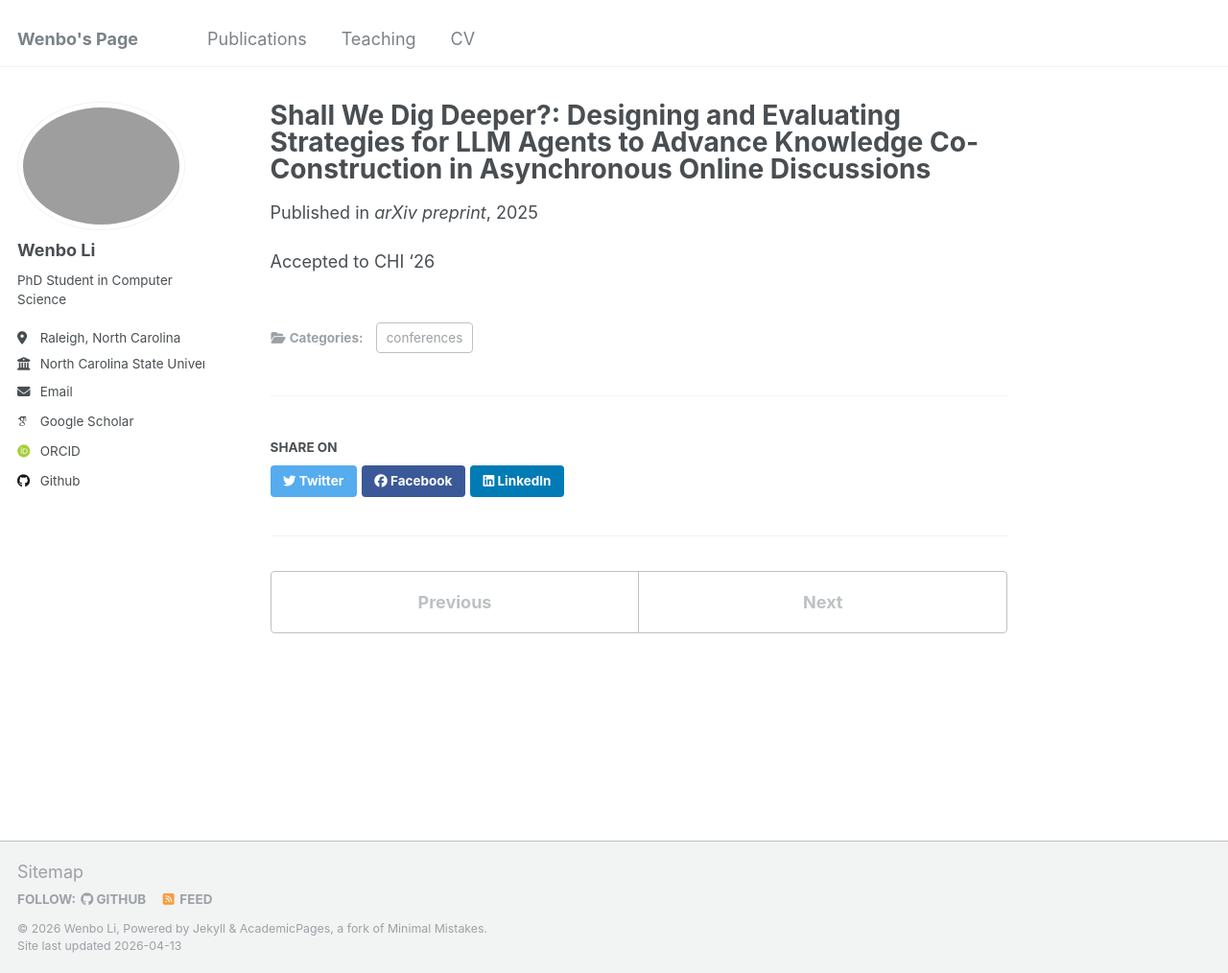
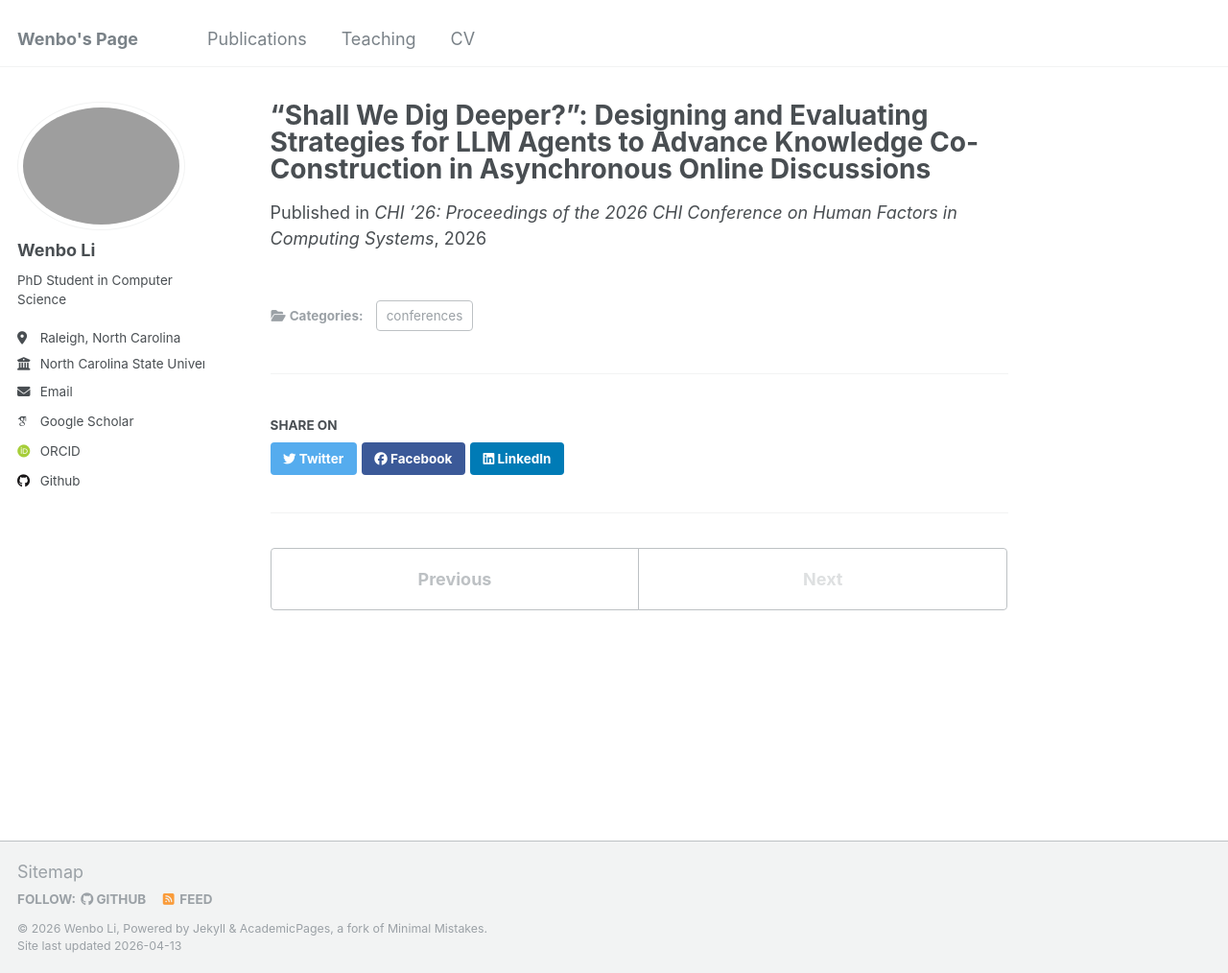
Before and after one commit to wlicb/me, a Jekyll site: the page built from _publications/2025-09-27-shall-we-dig-deeper.md, in a window 1280 px wide and 1014 px high. Shown: the whole window at 96% size. Built offline with Jekyll 4.4.1, drawn with Linux system fonts in a browser that asks for light colours; some web fonts are replaced.

Commit message:
Update publication details for 'Shall We Dig Deeper'

```diff
--- a/_publications/2025-09-27-shall-we-dig-deeper.md
+++ b/_publications/2025-09-27-shall-we-dig-deeper.md
@@ -1,12 +1,10 @@
 ---
-title: "Shall We Dig Deeper?: Designing and Evaluating Strategies for LLM Agents to Advance Knowledge Co-Construction in Asynchronous Online Discussions"
+title: "\"Shall We Dig Deeper?\": Designing and Evaluating Strategies for LLM Agents to Advance Knowledge Co-Construction in Asynchronous Online Discussions"
 collection: publications
 category: conferences
-permalink: /publication/2025-09-27-shall-we-dig-deeper
-excerpt: 'Presents and evaluates strategies for LLM agents to facilitate knowledge co-construction in asynchronous online discussions.'
-date: 2025-09-27
-venue: 'arXiv preprint'
-slidesurl: ''
-paperurl: 'https://arxiv.org/abs/2509.23327'
+permalink: /publication/2026-04-13-shall-we-dig-deeper
+excerpt: 'Designs and evaluates strategies for LLM agents to advance knowledge co-construction in asynchronous online discussions.'
+date: 2026-04-13
+venue: 'CHI ’26: Proceedings of the 2026 CHI Conference on Human Factors in Computing Systems'
+paperurl: 'https://doi.org/10.1145/3772318.3790551'
 ---
-Accepted to CHI '26
```
